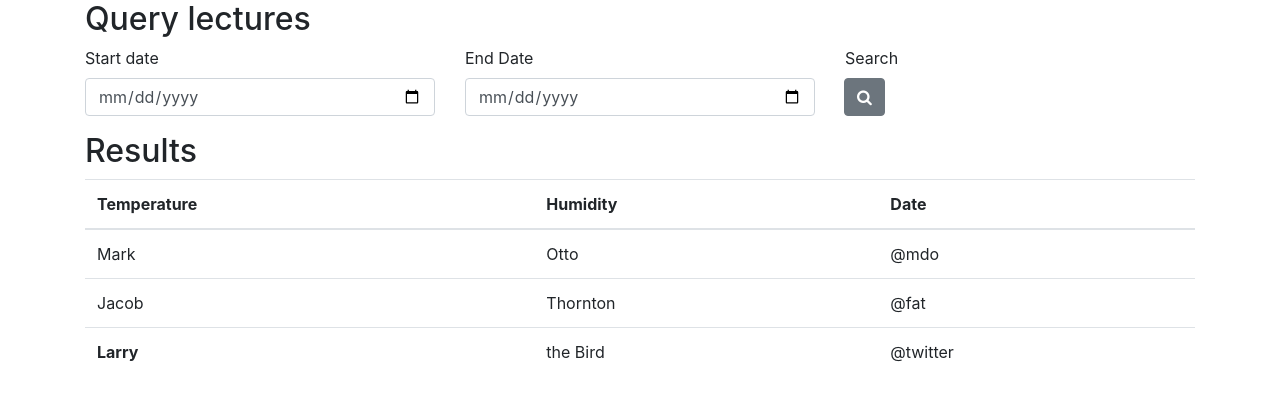
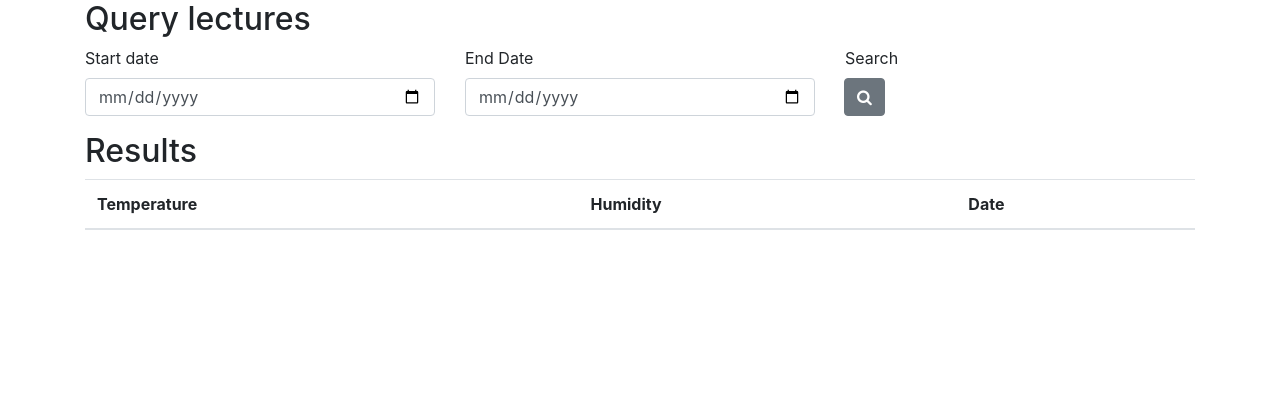
Before and after one commit to manuelchichi/temp-hum-sensor, a website: page public/index.html in a window 1280 px wide. Drawn offline with nearby package versions, Linux system fonts and the light colour scheme.

Commit message:
Arreglo de errores menores

```diff
--- a/public/index.html
+++ b/public/index.html
@@ -46,27 +46,12 @@
 		    </tr>
 		  </thead>
 		  <tbody>
-		    <tr>
-		      <td>Mark</td>
-		      <td>Otto</td>
-		      <td>@mdo</td>
-		    </tr>
-		    <tr>
-		      <td>Jacob</td>
-		      <td>Thornton</td>
-		      <td>@fat</td>
-		    </tr>
-		    <tr>
-		      <th>Larry</td>
-		      <td>the Bird</td>
-		      <td>@twitter</td>
-		    </tr>
 		  </tbody>
 		</table>
 	</div>
-	<script src="https://code.jquery.com/jquery-3.1.1.min.js"></script>
-	<script src="https://cdn.jsdelivr.net/npm/popper.js@1.16.0/dist/umd/popper.min.js" integrity="sha384-Q6E9RHvbIyZFJoft+2mJbHaEWldlvI9IOYy5n3zV9zzTtmI3UksdQRVvoxMfooAo" crossorigin="anonymous"></script>
-	<script src="https://stackpath.bootstrapcdn.com/bootstrap/4.4.1/js/bootstrap.min.js" integrity="sha384-wfSDF2E50Y2D1uUdj0O3uMBJnjuUD4Ih7YwaYd1iqfktj0Uod8GCExl3Og8ifwB6" crossorigin="anonymous"></script>
-	<script src=functions.js></script>
+	<script type="text/javascript src="https://code.jquery.com/jquery-3.1.1.min.js"></script>
+	<script type="text/javascript src="https://cdn.jsdelivr.net/npm/popper.js@1.16.0/dist/umd/popper.min.js" integrity="sha384-Q6E9RHvbIyZFJoft+2mJbHaEWldlvI9IOYy5n3zV9zzTtmI3UksdQRVvoxMfooAo" crossorigin="anonymous"></script>
+	<script type="text/javascript src="https://stackpath.bootstrapcdn.com/bootstrap/4.4.1/js/bootstrap.min.js" integrity="sha384-wfSDF2E50Y2D1uUdj0O3uMBJnjuUD4Ih7YwaYd1iqfktj0Uod8GCExl3Og8ifwB6" crossorigin="anonymous"></script>
+	<script type="text/javascript src="functions.js"></script>
   </body>
 </html>
```
